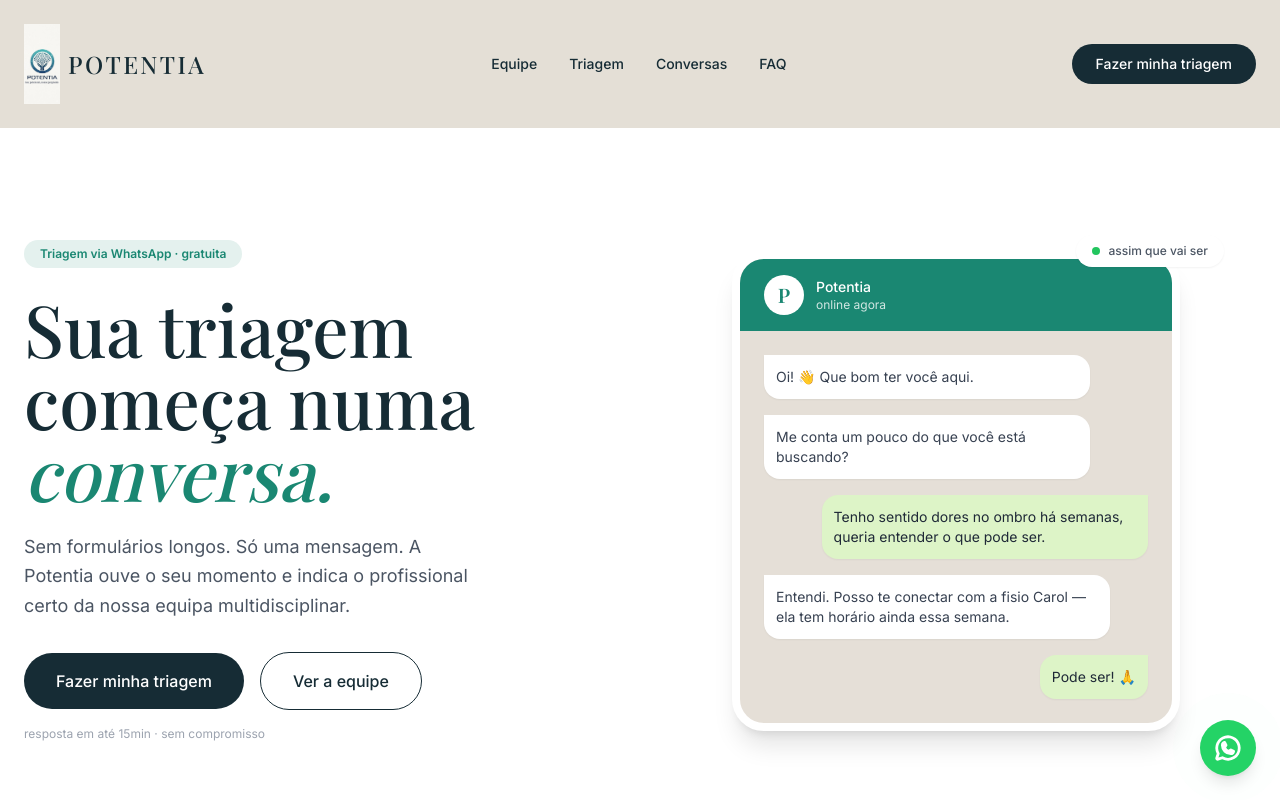
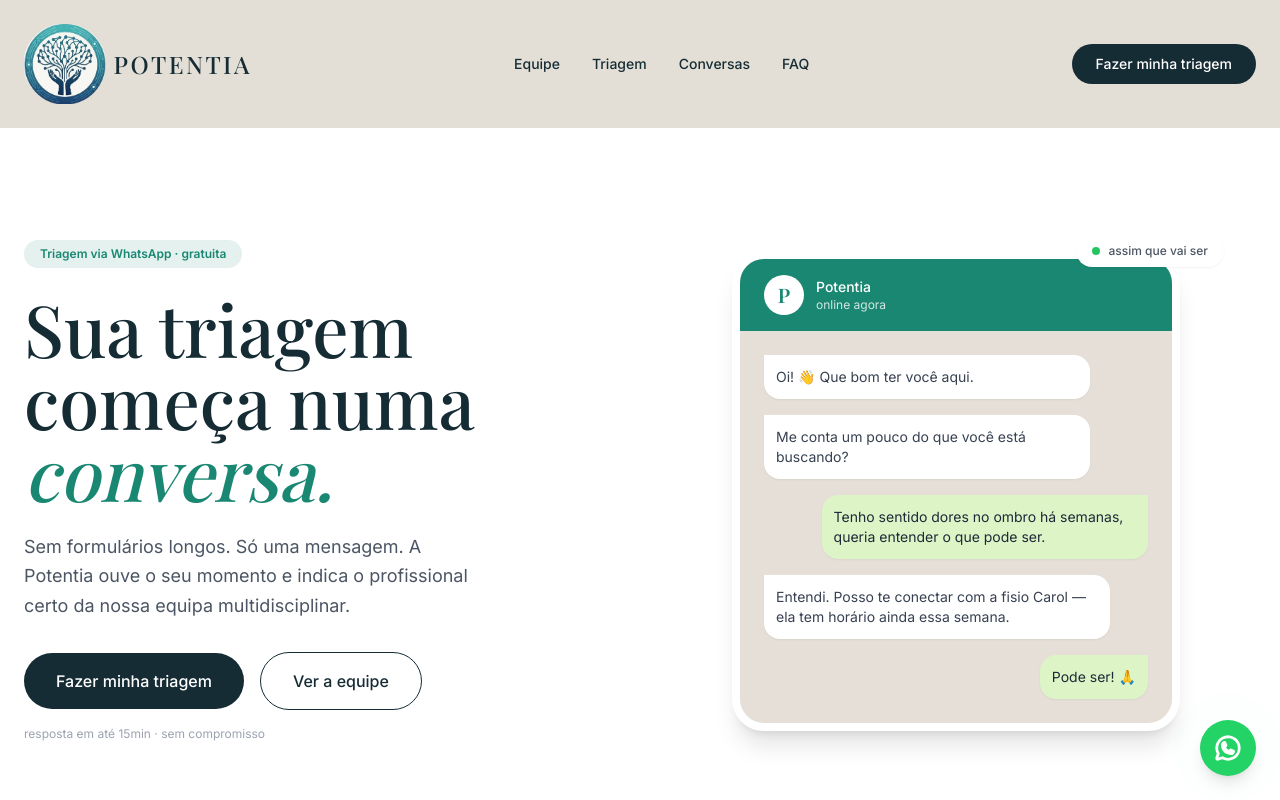
Before and after one commit to CarolSanchezA/potentia-web, a React (Vite) app: page / in a window 1280 px wide. Shown: the top 800 px of the page. Built offline with nearby package versions, Linux system fonts and the light colour scheme; a web font is replaced by a local one.

Commit message:
alterando logo

```diff
--- a/src/components/sections/Navbar.tsx
+++ b/src/components/sections/Navbar.tsx
@@ -1,4 +1,4 @@
-import potentiaLogo from "@/assets/potentiaLogo.png"; // Exemplo de ícone de árvore
+import logo from "@/assets/logo.png"; // Exemplo de ícone de árvore
 
 export default function Navbar() {
   return (
@@ -7,7 +7,7 @@
         {/* Logo */}
         <div className="flex items-center gap-2">
           <img
-            src={potentiaLogo}
+            src={logo}
             alt="Logo da Clínica Potentia"
             className="h-20 w-auto object-contain"
           />
```
Also changed, not shown: src/assets/logo.png (added), src/assets/potentiaLogo.png (deleted).
